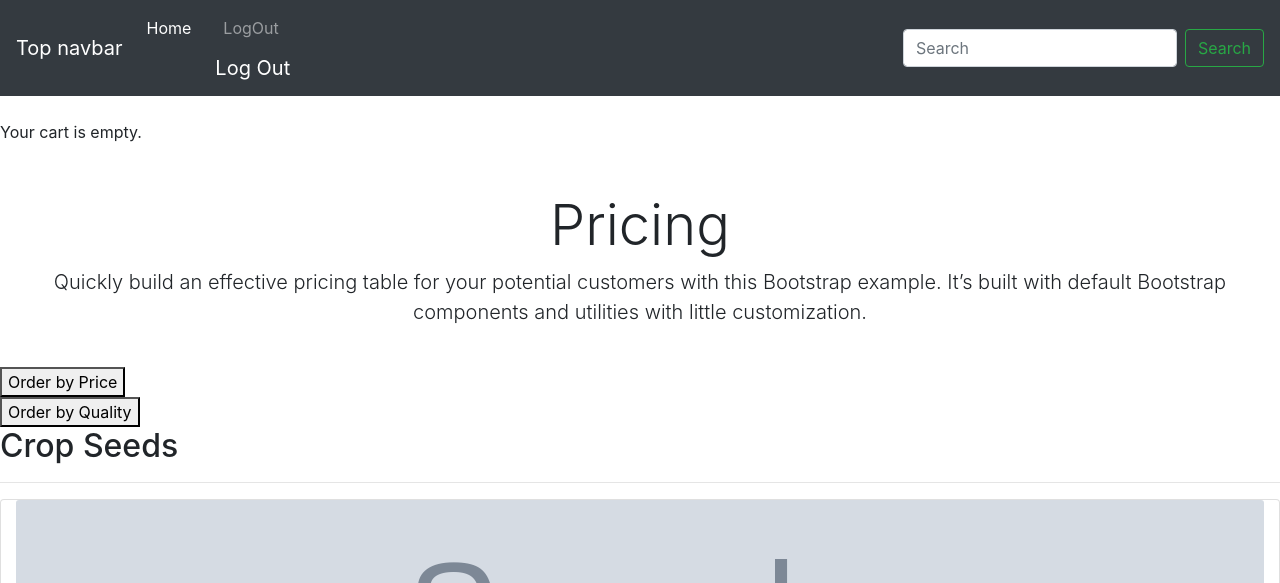
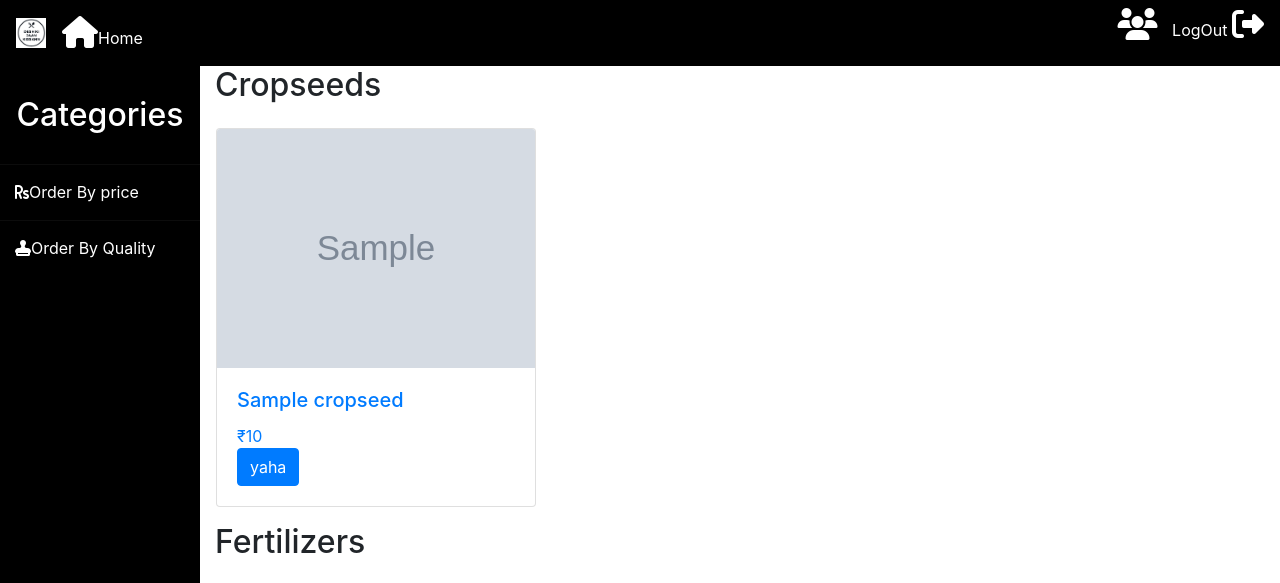
Before and after one commit to havanoor/TSEC-Codestorm, a Django app: page /farmer/shop in a window 1280 px wide. Shown: the top 583 px of the page. Run offline with Django 3.2, Linux system fonts and the light colour scheme; tables that the repository leaves empty hold one stand-in row (values such as "Sample post"); grey boxes marked "Sample" are stand-in pictures; some libraries are stand-ins or nearby versions.

Commit message:
Farmer Landing

```diff
--- a/FarmerApp/templates/FarmerApp/FarmerShop2.html
+++ b/FarmerApp/templates/FarmerApp/FarmerShop2.html
@@ -9,25 +9,61 @@
     <meta name="author" content="Mark Otto, Jacob Thornton, and Bootstrap contributors">
     <meta name="generator" content="Jekyll v4.0.1">
     <title>Farmer shopping</title>
+    <script src="https://kit.fontawesome.com/b99e675b6e.js"></script>
+    <link rel="canonical" href="https://getbootstrap.com/docs/4.5/examples/pricing/">
+    <style>
 
-    <link rel="canonical" href="https://getbootstrap.com/docs/4.5/examples/pricing/">
-
-    <!-- Bootstrap core CSS -->
-<link href="/docs/4.5/dist/css/bootstrap.min.css" rel="stylesheet" integrity="sha384-9aIt2nRpC12Uk9gS9baDl411NQApFmC26EwAOH8WgZl5MYYxFfc+NcPb1dKGj7Sk" crossorigin="anonymous">
-<!-- CSS only -->
-<link rel="stylesheet" href="https://stackpath.bootstrapcdn.com/bootstrap/4.5.0/css/bootstrap.min.css" integrity="sha384-9aIt2nRpC12Uk9gS9baDl411NQApFmC26EwAOH8WgZl5MYYxFfc+NcPb1dKGj7Sk" crossorigin="anonymous">
-    <!-- Favicons -->
-<link rel="apple-touch-icon" href="/docs/4.5/assets/img/favicons/apple-touch-icon.png" sizes="180x180">
-<link rel="icon" href="/docs/4.5/assets/img/favicons/favicon-32x32.png" sizes="32x32" type="image/png">
-<link rel="icon" href="/docs/4.5/assets/img/favicons/favicon-16x16.png" sizes="16x16" type="image/png">
-<link rel="manifest" href="/docs/4.5/assets/img/favicons/manifest.json">
-<link rel="mask-icon" href="/docs/4.5/assets/img/favicons/safari-pinned-tab.svg" color="#563d7c">
-<link rel="icon" href="/docs/4.5/assets/img/favicons/favicon.ico">
-<meta name="msapplication-config" content="/docs/4.5/assets/img/favicons/browserconfig.xml">
-<meta name="theme-color" content="#563d7c">
+*{
+            margin:0;
+            padding:0;
+            box-sizing: border-box;
+            list-style: none;
+            text-decoration: none;
 
 
-    <style>
+        }
+        .wrapper{
+            display: flex;
+            position: relative;
+
+        }
+        .wrapper .sidebar{
+            position: fixed;
+            width:200px;
+            height:100%;
+            background: black;
+            padding: 30px 0;
+        }
+        .wrapper .sidebar h2{
+            text-align: center;
+            margin-bottom: 30px;
+        }
+        .wrapper .sidebar ul li{
+            padding:15px;
+            border-bottom: 1px solid rgba(0,0,0,0.05);
+            border-top: 1px solid rgba(225,225,225,0.05);
+        }
+        .wrapper .sidebar ul li a{
+            color:white;
+            display: block;
+        }
+        .wrapper .sidebar ul li a .fas{
+            width:25px;
+            color:white
+        }
+        .wrapper .main_content{
+            width:100%;
+            margin-left:200px;
+            z-index: 1;
+        }
+        .wrapper .sidebar ul li:hover{
+            background: turquoise
+        }
+        .wrapper .sidebar ul li:hover a{
+            color:#fff
+        }
+
+
       .bd-placeholder-img {
         font-size: 1.125rem;
         text-anchor: middle;
@@ -42,41 +78,54 @@
           font-size: 3.5rem;
         }
       }
+      .top{
+        color:white
+      }
+
     </style>
+    <!-- Bootstrap core CSS -->
+<link href="/docs/4.5/dist/css/bootstrap.min.css" rel="stylesheet" integrity="sha384-9aIt2nRpC12Uk9gS9baDl411NQApFmC26EwAOH8WgZl5MYYxFfc+NcPb1dKGj7Sk" crossorigin="anonymous">
+<!-- CSS only -->
+<link rel="stylesheet" href="https://stackpath.bootstrapcdn.com/bootstrap/4.5.0/css/bootstrap.min.css" integrity="sha384-9aIt2nRpC12Uk9gS9baDl411NQApFmC26EwAOH8WgZl5MYYxFfc+NcPb1dKGj7Sk" crossorigin="anonymous">
+    <!-- Favicons -->
+    <!-- <link href="{% static 'css/ecom.css' %}" rel="stylesheet"> -->
+<link rel="apple-touch-icon" href="/docs/4.5/assets/img/favicons/apple-touch-icon.png" sizes="180x180">
+<link rel="icon" href="/docs/4.5/assets/img/favicons/favicon-32x32.png" sizes="32x32" type="image/png">
+<link rel="icon" href="/docs/4.5/assets/img/favicons/favicon-16x16.png" sizes="16x16" type="image/png">
+<link rel="manifest" href="/docs/4.5/assets/img/favicons/manifest.json">
+<link rel="mask-icon" href="/docs/4.5/assets/img/favicons/safari-pinned-tab.svg" color="#563d7c">
+<link rel="icon" href="/docs/4.5/assets/img/favicons/favicon.ico">
+<meta name="msapplication-config" content="/docs/4.5/assets/img/favicons/browserconfig.xml">
+<meta name="theme-color" content="#563d7c">
+
+
+
     <!-- Custom styles for this template -->
     <link href="pricing.css" rel="stylesheet">
     <link href="navbar-top.css" rel="stylesheet">
   </head>
   <body>
-    <nav class="navbar navbar-expand-md navbar-dark bg-dark mb-4">
-  <a class="navbar-brand" href="#">Top navbar</a>
-  <button class="navbar-toggler" type="button" data-toggle="collapse" data-target="#navbarCollapse" aria-controls="navbarCollapse" aria-expanded="false" aria-label="Toggle navigation">
-    <span class="navbar-toggler-icon"></span>
-  </button>
-  <div class="collapse navbar-collapse" id="navbarCollapse">
-    <ul class="navbar-nav mr-auto">
-      <li class="nav-item active">
-        <a class="nav-link" href="{% url "farmer_home" %}">Home <span class="sr-only">(current)</span></a>
-      </li>
-      <li class="nav-item">
-        <a class="nav-link " href="#" tabindex="-1" >{{ user.username }}</a>
-      </li>
+
+  <nav class="navbar navbar-expand-lg" style="background-color: black;">
+    <a class="navbar-brand" href="#">
+      <img src="{% static 'kisaan.png' %}" width="30" height="30" class="d-inline-block align-top" alt="Kya yaar ek logo toh daal">
+    </a>
+    <ul class="navbar-nav mr-auto ">
       <li>
-      <a class="nav-item nav-link" href="javascript:{document.getElementById('logout').submit()}">LogOut</a>
-        <form id="logout" method="POST" action="{% url 'logout' %}">
-        <a class='navbar-brand' >Log Out</a>
-          {% csrf_token %}
-          <input type="hidden" name="" />
-        </form>
+        <!-- <a class="nav-link" href="#"><i class="fas fa-seedling fa-2x"></i>My crops</a> -->
+        <a class="top" href="{% url "farmer_home" %}"><i class="fas fa-home fa-2x"></i>Home </a>
       </li>
     </ul>
-    <form class="form-inline mt-2 mt-md-0">
-      <input class="form-control mr-sm-2" type="text" placeholder="Search" aria-label="Search">
-      <button class="btn btn-outline-success my-2 my-sm-0" type="submit">Search</button>
-    </form>
-  </div>
+      <ul class="list-inline">
+        <li class="list-inline-item top">
+          <a  class="top" style="margin-right: 10px;" href='#' ><i class="fas fa-users fa-2x"></i>{{ user.username }}</a>
+          <a  class="top" href="{% url 'logout' %}">LogOut <i class="fas fa-sign-out-alt fa-2x"></i></a>
+       </li>
+
+      </ul>
   </nav>
-<div>
+
+<!-- <div>
   {% with total_items=cart1|length %}
   {% if total_items > 0 %}
   Your cart:
@@ -88,74 +137,101 @@
   Your cart is empty.
   {% endif %}
   {% endwith %}
+</div> -->
+
+<div class="wrapper">
+  <div class="sidebar">
+      <h2 class="top">Categories</h2>
+      <ul>
+          <li class="order-price top"> <i class="fas fa-rupee-sign"></i>Order By price</li>
+          <!-- <button type = "button" class = "order-price"> Order by Price </button> <br> -->
+          <li class="order-price top"> <i class="fas fa-stamp"></i>Order By Quality</li>
+
+      </ul>
   </div>
+  <div class="main_content">
 
-<div class="pricing-header px-3 py-3 pt-md-5 pb-md-4 mx-auto text-center">
-  <h1 class="display-4">Pricing</h1>
-  <p class="lead">Quickly build an effective pricing table for your potential customers with this Bootstrap example. It’s built with default Bootstrap components and utilities with little customization.</p>
-</div>
-<button type = "button" class = "order-price"> Order by Price </button> <br>
-<button type = "button" class = "order-quality"> Order by Quality </button> <br>
-<h2>Crop Seeds</h2>
-<hr \>
-<div id = "cropseeds">
+      <div class="container" >
+                   <h2>Cropseeds</h2>
+          <div class="row" id = "cropseeds">
             {% for c in cropseeds %}
-<a href ="http://localhost:8000/farmer/shop/{{c.p_id}}">
-<div class="card" style="width:100% ;">
-<div class = "col">
-<img class="bd-placeholder-img card-img-top" width="100%" height="225" src={{c.photo}} alt="Card image cap">
-<div class="card-body"><h5 class="card-title">{{c.name}}</h5>
-<p class="card-text">{{c.quality}}/5</p><p class ="card">
-      <a href="http://localhost:8000/farmer/shop/{{c.p_id}}" class="btn btn-primary">₹ {{c.price}}
-      </a>
-    </div>
+          <a href="{{ product.get_absolute_url }}">
+          <div class="card m-3" style="width: 20rem;">
+            <img class="card-img-top" src={{c.photo}} alternate='Image not supplied'>
+            <div class="card-body">
+              <h5 class="card-title">{{c.name}}</h5>
+              <p class="card-text">₹{{c.price}}</p>
+              <a href="#" class="btn btn-primary">yaha </a>
+
             </div>
           </div>
         </a>
 
           {% endfor %}
             </div>
-<h2>Fertilizer</h2>
-<hr \>
-<div id = "fertilizer">
+
+            <h2>Fertilizers</h2>
+            <div class="row" id = "fertilizer">
+
               {% for c in ferts %}
-<a href ="http://localhost:8000/farmer/shop/{{c.p_id}}">
-<div class="card" style="width:100% ;">
-<div class = "col">
-<img class="bd-placeholder-img card-img-top" width="100%" height="225" src={{c.photo}} alt="Card image cap">
-<div class="card-body"><h5 class="card-title">{{c.name}}</h5>
-<p class="card-text">{{c.quality}}/5</p><p class ="card">
-      <a href="http://localhost:8000/farmer/shop/{{c.p_id}}" class="btn btn-primary">₹ {{c.price}}
-      </a>
-    </div>
-  </div>
-</div>
-  </a>
-  {% endfor %}
+            <a href="{{ product.get_absolute_url }}">
+            <div class="card m-3" style="width: 20rem;">
+              <img class="card-img-top" src={{c.photo}} alternate='Image not supplied'>
+              <div class="card-body">
+                <h5 class="card-title">{{c.name}}</h5>
+                <p class="card-text">₹{{c.price}}</p>
+                <a href="#" class="btn btn-primary">yaha </a>
 
- </div>
- <h2>Pesticide</h2>
-<hr \>
-
-<div id = "pesticide">
-
-
-{% for c in pests %}
-<a href ="http://localhost:8000/farmer/shop/{{c.p_id}}">
-<div class="card" style="width:100% ;">
-<div class = "col">
-<img class="bd-placeholder-img card-img-top" width="100%" height="225" src={{c.photo}} alt="Card image cap">
-<div class="card-body"><h5 class="card-title">{{c.name}}</h5>
-<p class="card-text">{{c.quality}}/5</p><p class ="card">
-      <a href="http://localhost:8000/farmer/shop/{{c.p_id}}" class="btn btn-primary">₹ {{c.price}}
-      </a>
-    </div>
               </div>
             </div>
           </a>
             {% endfor %}
               </div>
+              <h2>Pesticides</h2>
+              <div class="row" id = "pesticide">
+
+                {% for c in pests %}
+              <a href="{{ product.get_absolute_url }}">
+              <div class="card m-3" style="width: 20rem;">
+                <img class="card-img-top" src={{c.photo}} alternate='Image not supplied'>
+                <div class="card-body">
+                  <h5 class="card-title">{{c.name}}</h5>
+                  <p class="card-text">₹{{c.price}}</p>
+                  <a href="#" class="btn btn-primary">yaha </a>
+
                 </div>
+              </div>
+            </a>
+              {% endfor %}
+                </div>
+
+
+
+      </div>
+  </div>
+</div>
+
+
+
+
+
+
+
+
+
+
+
+
+
+
+
+
+
+
+
+
+
+
 <script src="https://code.jquery.com/jquery-3.1.1.min.js"></script>
     <script>
     $(document).ready(function(){
@@ -183,7 +259,7 @@
     output = '';
     for(i=0; i<Object.keys(seed).length; i++){
 
-      var a = '<a href = "http://localhost:8000/indi/cs/' + seed[i].id +'"><div class="card" style="width:100% ;"><div class = "col"><img class="bd-placeholder-img card-img-top" width="100%" height="225" src="'+ seed[i].photo +'" alt="Card image cap">';
+      var a = '<a href = "http://localhost:8000/indi/cs/' + seed[i].id +'"><div class="card m-3" style="width: 20rem;"><div class = "col"><img class="card-img-top" " src="'+ seed[i].photo +'" alt="Card image cap">';
       var b = '<div class="card-body"><h5 class="card-title">'+ seed[i].name +'</h5>';
       var c = '<p class="card-text">'+seed[i].quality +'/5</p><p class ="card">';
       var d = '<a href="#" class="btn btn-primary">Rs'+seed[i].price + '</a></div></div></div></a>';
@@ -193,7 +269,8 @@
 	$('#cropseeds').append(output);
   output = '';
     for(i=0; i<Object.keys(fert).length; i++){
-      var a = '<a href = "http://localhost:8000/indi/f/' + fert[i].id +'"><div class="card" style="width:100% ;"><div class = "col"><img class="bd-placeholder-img card-img-top" width="100%" height="225" src="'+ fert[i].photo +'" alt="Card image cap">';
+
+      var a = '<a href = "http://localhost:8000/indi/f/' + fert[i].id +'"><div class="card m-3" style="width: 20rem;"><div class = "col"><img class="card-img-top"  src="'+ fert[i].photo +'" alt="Card image cap">';
       var b = '<div class="card-body"><h5 class="card-title">'+ fert[i].name +'</h5>';
       var c = '<p class="card-text">'+fert[i].quality +'/5</p><p class ="card">';
       var d = '<a href="#" class="btn btn-primary">Rs'+fert[i].price + '</a></div></div></div></a>';
@@ -202,7 +279,8 @@
 	$('#fertilizer').append(output);
   output = '';
     for(i=0; i<Object.keys(pest).length; i++){
-      var a = '<a href = "http://localhost:8000/indi/p/' + pest[i].id +'"><div class="card" style="width:100% ;"><div class = "col"><img class="bd-placeholder-img card-img-top" width="100%" height="225" src="'+ pest[i].photo +'" alt="Card image cap">';
+              // '<a href = "http://localhost:8000/indi/cs/' + seed[i].id +'"><div class="card m-3" style="width: 20rem;"><div class = "col"><img class="card-img-top" " src="'+ seed[i].photo +'" alt="Card image cap">';
+      var a = '<a href = "http://localhost:8000/indi/p/' + pest[i].id +'"><div class="card m-3" style="width: 20rem;"><div class = "col"><img class="card-img-top"  src="'+ pest[i].photo +'" alt="Card image cap">';
       var b = '<div class="card-body"><h5 class="card-title">'+ pest[i].name +'</h5>';
       var c = '<p class="card-text">'+pest[i].quality +'/5</p><p class ="card">';
       var d = '<a href="#" class="btn btn-primary">Rs'+pest[i].price + '</a></div></div></div></a>';
@@ -271,6 +349,9 @@ $('.order-quality').on('click',function() {
     });
     </script>
 
+
+
+
     <script>window.jQuery || document.write('<script src="/docs/4.5/assets/js/vendor/jquery.slim.min.js"><\/script>')</script>
     <script src="/docs/4.5/dist/js/bootstrap.bundle.min.js" integrity="sha384-1CmrxMRARb6aLqgBO7yyAxTOQE2AKb9GfXnEo760AUcUmFx3ibVJJAzGytlQcNXd" crossorigin="anonymous"></script>
     <!-- JS, Popper.js, and jQuery -->
```
Lines whose indentation alone changed are shown as unchanged.
